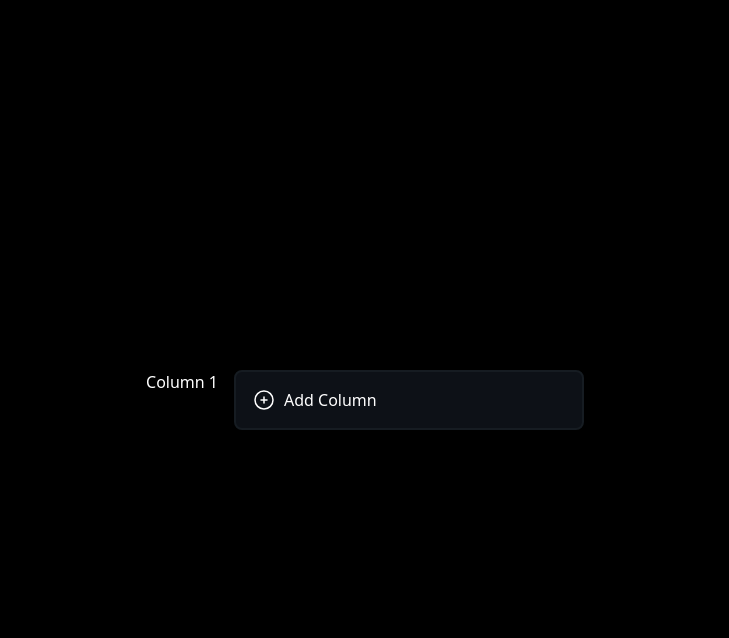
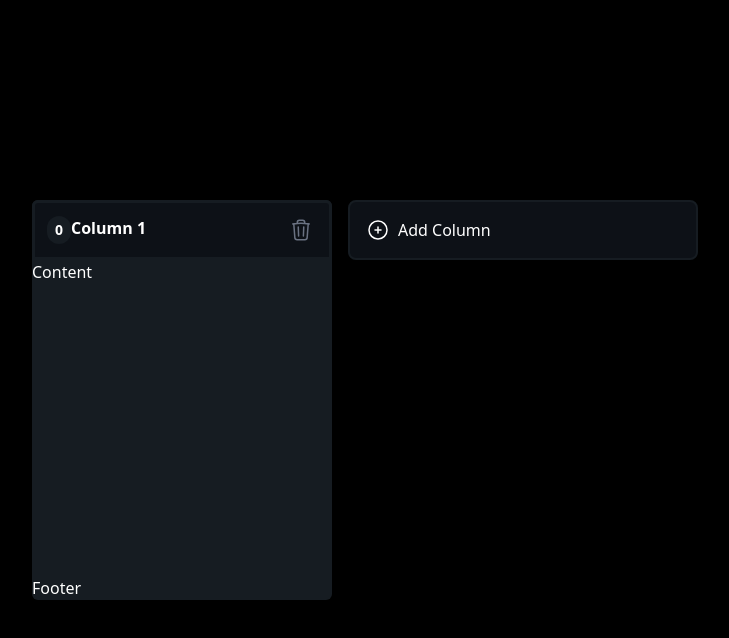
Before and after one commit to rishgupta2301/kanban-tasks, a React (Vite) app: page / in a window 1280 px wide. Both pictures are taken after a click on the button "Add Column". Shown: the top 638 px of the page, without its empty margins (275-1004 px from the left). Built offline with nearby package versions, Linux system fonts and the light colour scheme.

Commit message:
added a delete column button

```diff
--- /dev/null
+++ b/src/components/ColumnContainer.tsx
@@ -0,0 +1,31 @@
+import TrashIcon from "../icons/TrashIcon";
+import { Column, Id } from "../types";
+
+interface Props {
+  column: Column;
+  deleteColumn: (id:Id) => void;  //we are going to receive it from kanbanBoard as a property
+}
+
+function ColumnContainer(props: Props) {
+
+  const { column, deleteColumn } = props;
+  return (
+    <div className="bg-[#161C22] w-[300px] h-[500px] max-h-[400px] rounded-md flex flex-col">
+      <div className=" flex items-center justify-between bg-[#0D1117] text-md h-[60px] cursor-grab rounded-md rounded-b-none p-3 font-bold border-[#161C22] border-3">
+        <div className="flex">
+          <div className="flex justify-center items-center bg-[#161C22] px-2 py-1 text-sm rounded-full">
+            0
+          </div>
+          {column.title}
+        </div>
+        <button
+        onClick={() => deleteColumn(column.id)}
+        className="cursor-pointer stroke-gray-500 hover:stroke-white hover:bg-[#161C22] rounded px-1 py-2"><TrashIcon /></button>
+      </div>
+      <div className="flex flex-grow">Content</div>
+      <div>Footer</div>
+    </div>
+  );
+}
+
+export default ColumnContainer;
--- a/src/components/KanbanBoard.tsx
+++ b/src/components/KanbanBoard.tsx
@@ -1,6 +1,7 @@
 import { useState } from "react";
 import PlusIcon from "../icons/PlusIcon";
-import { Column } from "../types";
+import { Column, Id } from "../types";
+import ColumnContainer from "./ColumnContainer";
 
 function KanbanBoard() {
 
@@ -21,12 +22,16 @@ function KanbanBoard() {
         setColumns([...columns, columnToAdd]);
     }
 
+    function deleteColumn(id:Id){
+        setColumns(columns.filter((col) => col.id !== id));
+    }
+
   return (
     <div className="flex min-h-screen m-auto w-full items-center overflow-x-auto overflow-y-hidden px-[40px]">
         <div className="m-auto flex gap-4">
             <div className="flex gap-4">
                 {columns.map((col) => (
-                        <div>{col.title}</div>
+                        <div><ColumnContainer deleteColumn={deleteColumn} column={col} /></div>
                 ))}
             </div>
       <button onClick={() => createColumn()} className="h-[60px] w-[350px] min-w-[350px] cursor-pointer rounded-lg bg-[#0D1117] border-2 border-[#161C22] p-4 ring-rose-400 hover:ring-2 flex gap-2">
--- /dev/null
+++ b/src/icons/TrashIcon.tsx
@@ -0,0 +1,11 @@
+
+function TrashIcon() {
+  return (
+    <svg xmlns="http://www.w3.org/2000/svg" fill="none" viewBox="0 0 24 24" strokeWidth={1.5} className="size-6">
+  <path strokeLinecap="round" strokeLinejoin="round" d="m14.74 9-.346 9m-4.788 0L9.26 9m9.968-3.21c.342.052.682.107 1.022.166m-1.022-.165L18.16 19.673a2.25 2.25 0 0 1-2.244 2.077H8.084a2.25 2.25 0 0 1-2.244-2.077L4.772 5.79m14.456 0a48.108 48.108 0 0 0-3.478-.397m-12 .562c.34-.059.68-.114 1.022-.165m0 0a48.11 48.11 0 0 1 3.478-.397m7.5 0v-.916c0-1.18-.91-2.164-2.09-2.201a51.964 51.964 0 0 0-3.32 0c-1.18.037-2.09 1.022-2.09 2.201v.916m7.5 0a48.667 48.667 0 0 0-7.5 0" />
+</svg>
+
+  )
+}
+
+export default TrashIcon
```
